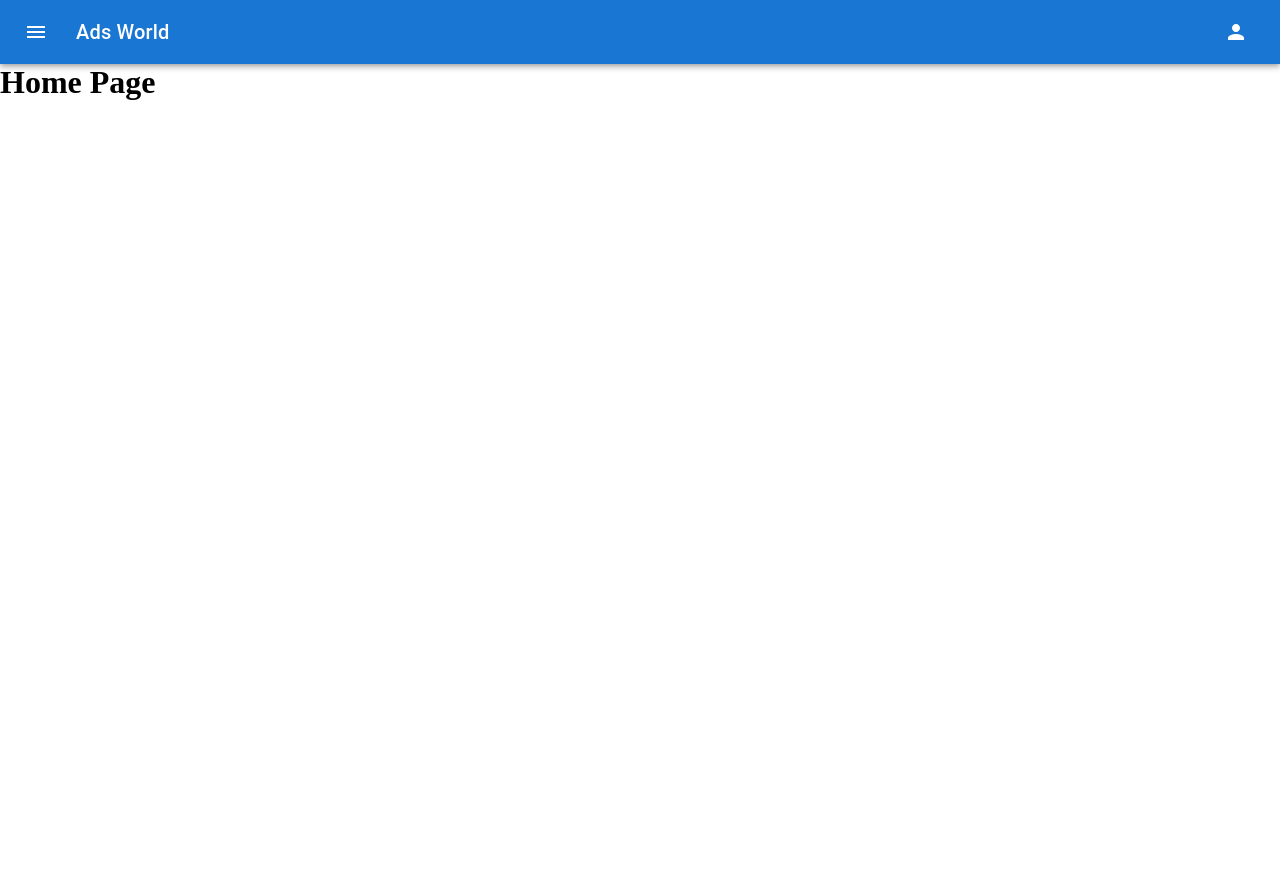
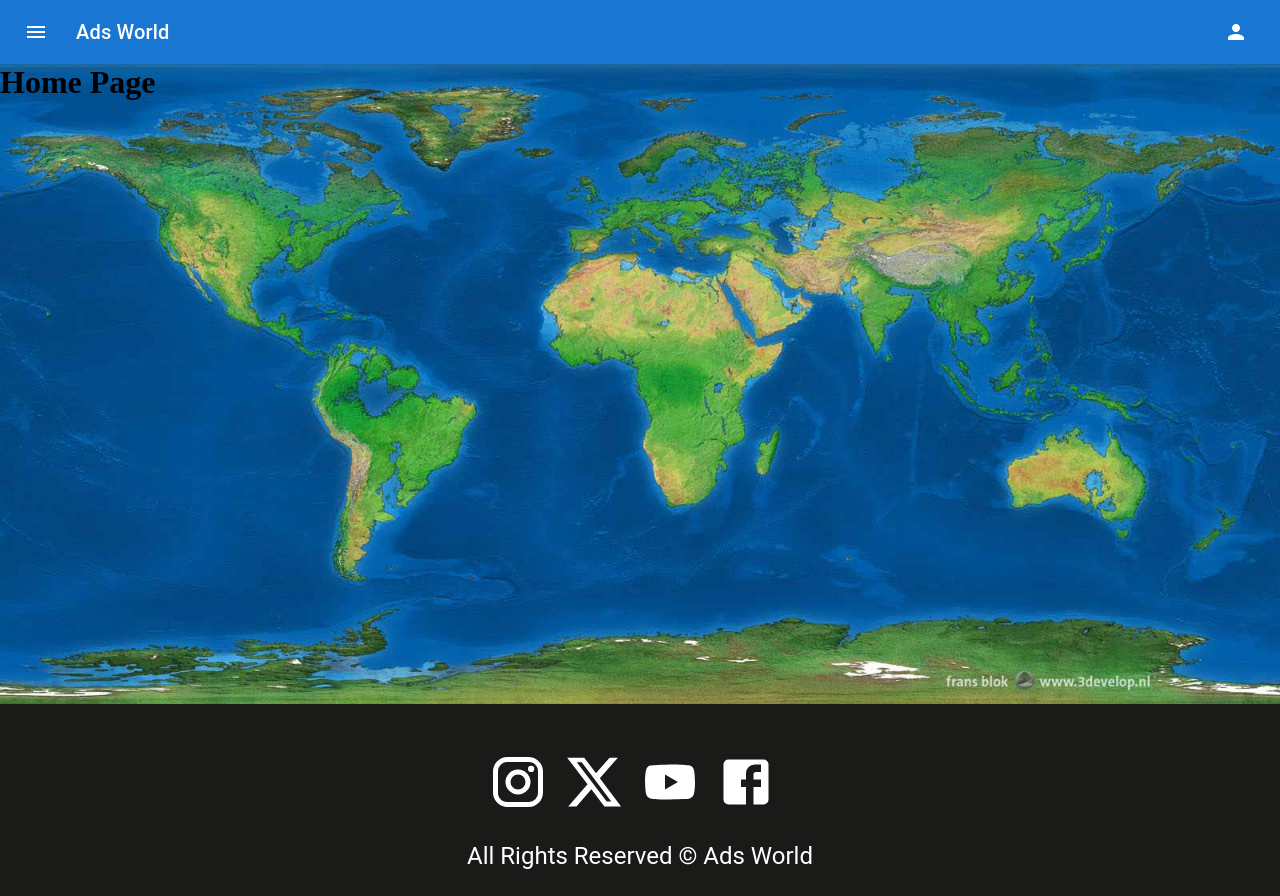
Before and after one commit to aishvarya779/ad-dash, a React (Create React App) app: page / in a window 1280 px wide. Before the commit the page ends 800 px from the top, so only its background shows below. Built offline with nearby package versions, Linux system fonts and the light colour scheme.

Commit message:
background

```diff
--- /dev/null
+++ b/src/components/Footer.js
@@ -0,0 +1,48 @@
+import { Box, Typography } from '@mui/material';
+import React from 'react';
+import InstagramIcon from '@mui/icons-material/Instagram';
+import XIcon from '@mui/icons-material/X';
+import YouTubeIcon from '@mui/icons-material/YouTube';
+import FacebookIcon from '@mui/icons-material/Facebook';
+const Footer = () => {
+  return (
+    <>
+      <Box
+        sx={{ textAlign: 'center', bgcolor: '#1A1A19', p: 3, color: 'white' }}
+      >
+        <Box
+          sx={{
+            my: 3,
+            '& svg': {
+              fontSize: '60px',
+              mr: 2,
+              cursor: 'pointer',
+            },
+            '& svg:hover': {
+              color: 'goldenrod',
+              transform: 'translateX(5px)',
+              transition: 'all 400ms'
+            },
+          }}
+        >
+          <InstagramIcon />
+          <XIcon />
+          <YouTubeIcon />
+          <FacebookIcon />
+        </Box>
+        <Typography
+          variant="h5"
+          sx={{
+            '@media (max-width:600px)': {
+              fontSize: '1rem',
+            },
+          }}
+        >
+          All Rights Reserved &copy; Ads World
+        </Typography>
+      </Box>
+    </>
+  );
+};
+
+export default Footer;
--- a/src/components/Layout.js
+++ b/src/components/Layout.js
@@ -1,11 +1,14 @@
 import React from 'react';
 import Header from './Header';
+import Footer from './Footer';
+import './../styles/CommonStyles.css';
 
 const Layout = ({ children }) => {
   return (
     <>
       <Header />
-      <div>{children}</div>
+      <div className='container'>{children}</div>
+      <Footer/>
     </>
   );
 };
--- a/src/pages/Home.js
+++ b/src/pages/Home.js
@@ -1,10 +1,14 @@
 import React from 'react';
 import Layout from '../components/Layout';
+import BlueWorld from './../images/blue_world.jpg';
+import './../styles/HomeStyles.css';
 
 const Home = () => {
   return (
     <Layout>
+      <div className='home' style={{backgroundImage: `url(${BlueWorld})`}}>
       <h1>Home Page</h1>
+      </div>
     </Layout>
   );
 };
--- /dev/null
+++ b/src/styles/CommonStyles.css
@@ -0,0 +1,4 @@
+.container {
+    min-height: 80vh;
+    display: flex;
+}
--- /dev/null
+++ b/src/styles/HomeStyles.css
@@ -0,0 +1,6 @@
+.home {
+    background-position: center;
+    background-repeat: no-repeat;
+    background-size: cover;
+    width: 100%;
+}
```
Also changed, not shown: src/images/blue_world.jpg (added).
